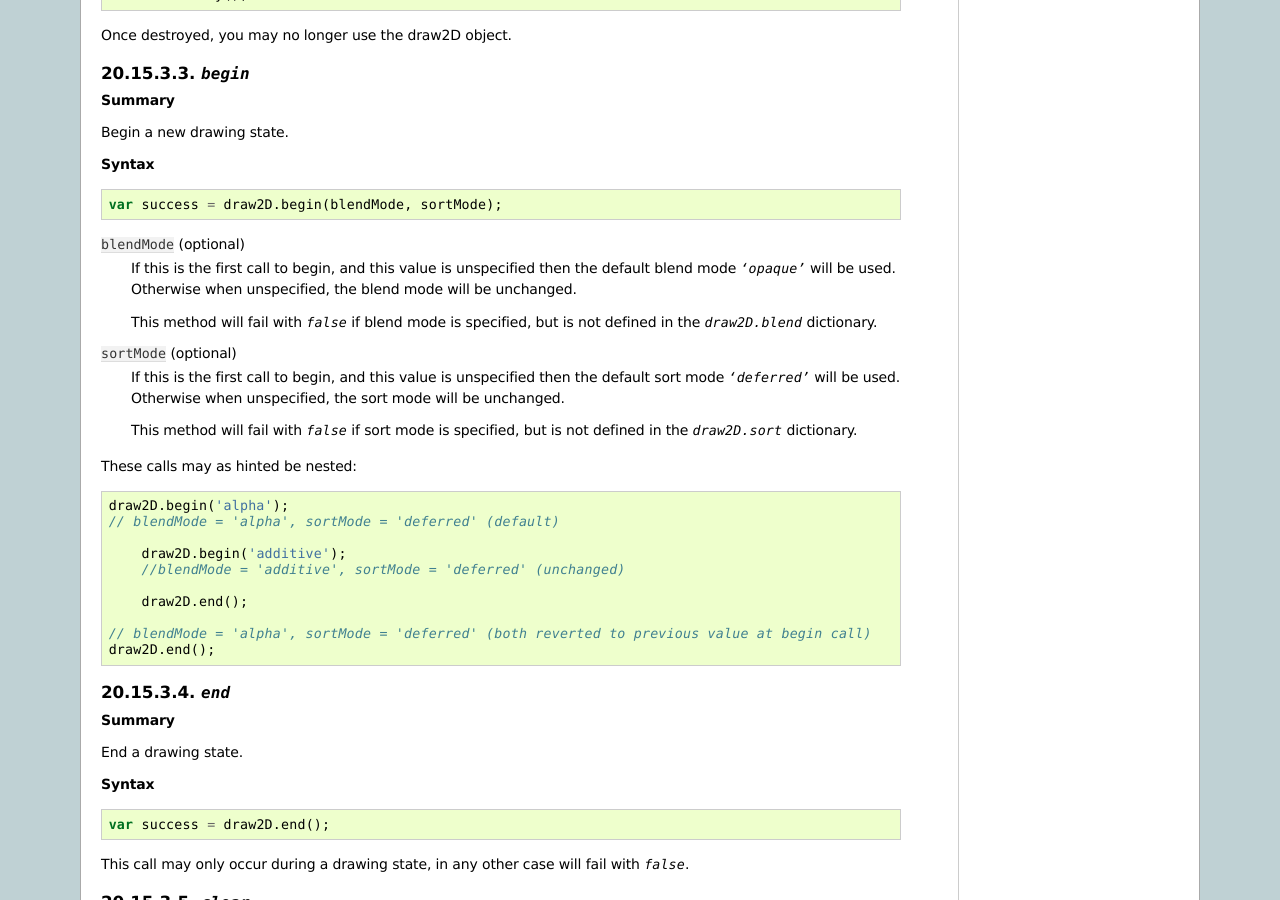
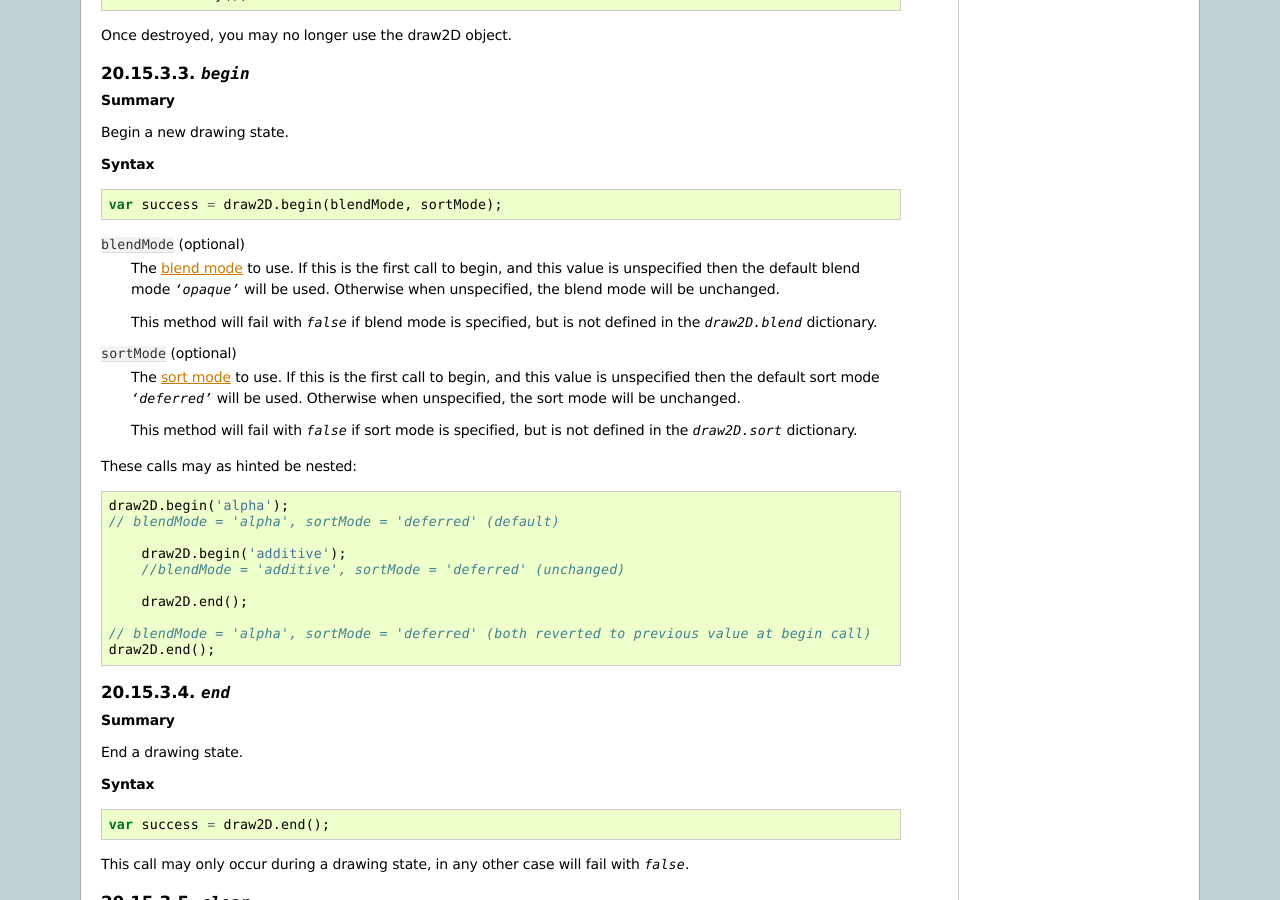
Before and after one commit to turbulenz/turbulenz_engine, a Sphinx documentation site: the page built from docs/source/jslibrary_api/draw2d_api.rst, in a window 1280 px wide and 900 px high, scrolled down 11900 px. Built offline with Sphinx 7.4.7, drawn with Linux system fonts in a browser that asks for light colours.

Commit message:
Added links to blend/sort modes in draw2D docs

```diff
--- a/docs/source/jslibrary_api/draw2d_api.rst
+++ b/docs/source/jslibrary_api/draw2d_api.rst
@@ -621,6 +621,8 @@ Dictionary of supported scale modes for parameters of `configure` method.
 .. index::
     pair: Draw2D; sort
 
+.. _draw2d_sort:
+
 `sort`
 ------
 
@@ -653,6 +655,8 @@ Dictionary of supported sort modes for parameters of `begin` method.
 
 .. index::
     pair: Draw2D; blend
+
+.. _draw2d_blend:
 
 `blend`
 -------
@@ -805,12 +809,14 @@ Begin a new drawing state.
     var success = draw2D.begin(blendMode, sortMode);
 
 ``blendMode`` (optional)
+    The :ref:`blend mode <draw2d_blend>` to use.
     If this is the first call to begin, and this value is unspecified then the default blend mode `'opaque'` will be used.
     Otherwise when unspecified, the blend mode will be unchanged.
 
     This method will fail with `false` if blend mode is specified, but is not defined in the `draw2D.blend` dictionary.
 
 ``sortMode`` (optional)
+    The :ref:`sort mode <draw2d_sort>` to use.
     If this is the first call to begin, and this value is unspecified then the default sort mode `'deferred'` will be used.
     Otherwise when unspecified, the sort mode will be unchanged.
 
```
